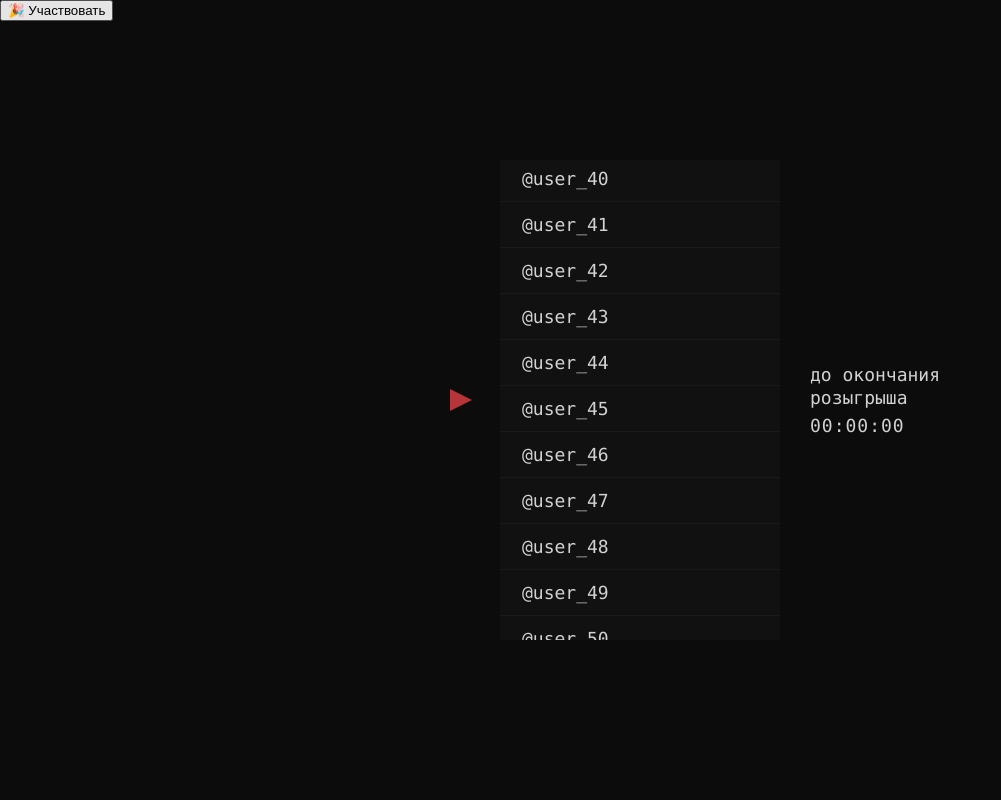
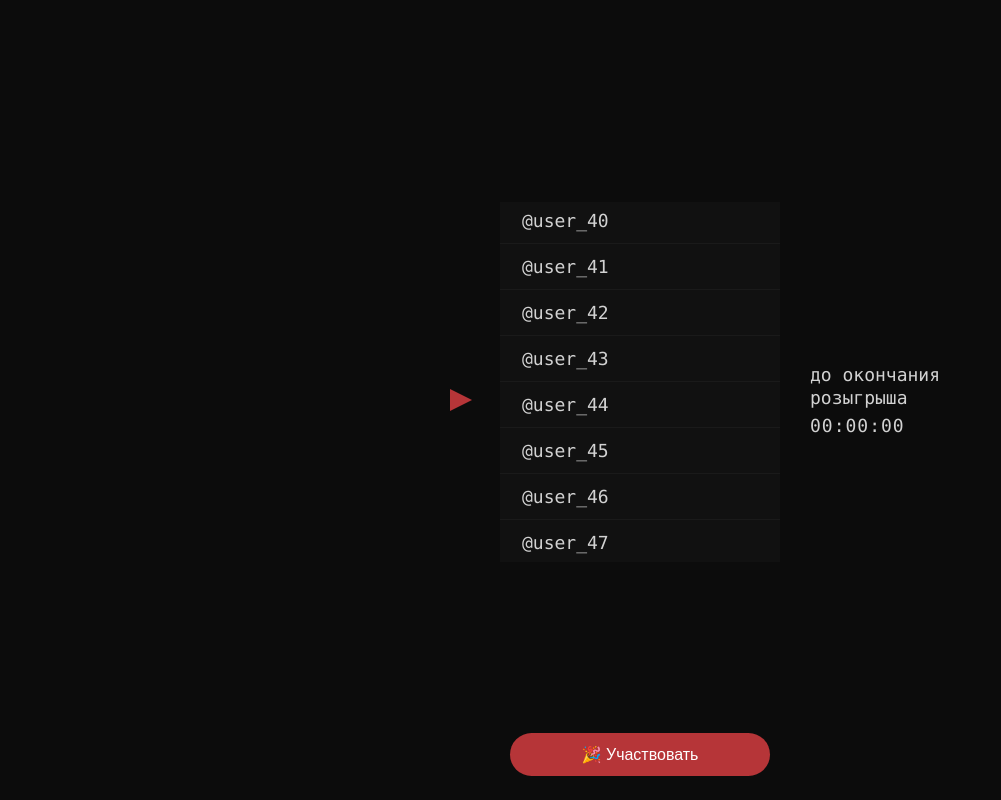
Before and after one commit to manbee9000/tgstream-bot, a website: page webapp/giveaway/index.html in a window 1280 px wide. Shown: the whole page, without its empty margins (0-1001 px from the left). Drawn offline with Linux system fonts and the light colour scheme.

Commit message:
Update style.css

```diff
--- a/webapp/giveaway/style.css
+++ b/webapp/giveaway/style.css
@@ -23,9 +23,9 @@ body {
   position: absolute;
   top: 50%;
   left: 50%;
-  transform: translate(-50%, -50%);
+  transform: translate(-50%, -55%);
   width: 280px;
-  height: 480px;
+  height: 360px;
   overflow: hidden;
 }
 
@@ -76,6 +76,28 @@ body {
 
 #timer-value {
   font-size: 18px;
-  font-weight: 500; /* Medium */
+  font-weight: 500;
   letter-spacing: 1px;
 }
+
+/* Кнопка участия */
+#join-btn {
+  position: absolute;
+  bottom: 24px;
+  left: 50%;
+  transform: translateX(-50%);
+  width: 260px;
+  padding: 12px 0;
+  border: none;
+  border-radius: 999px;
+  background: #B63538;
+  color: #FFFFFF;
+  font-size: 16px;
+  font-weight: 500;
+  cursor: pointer;
+}
+
+#join-btn:disabled {
+  opacity: 0.6;
+  cursor: default;
+}
```
